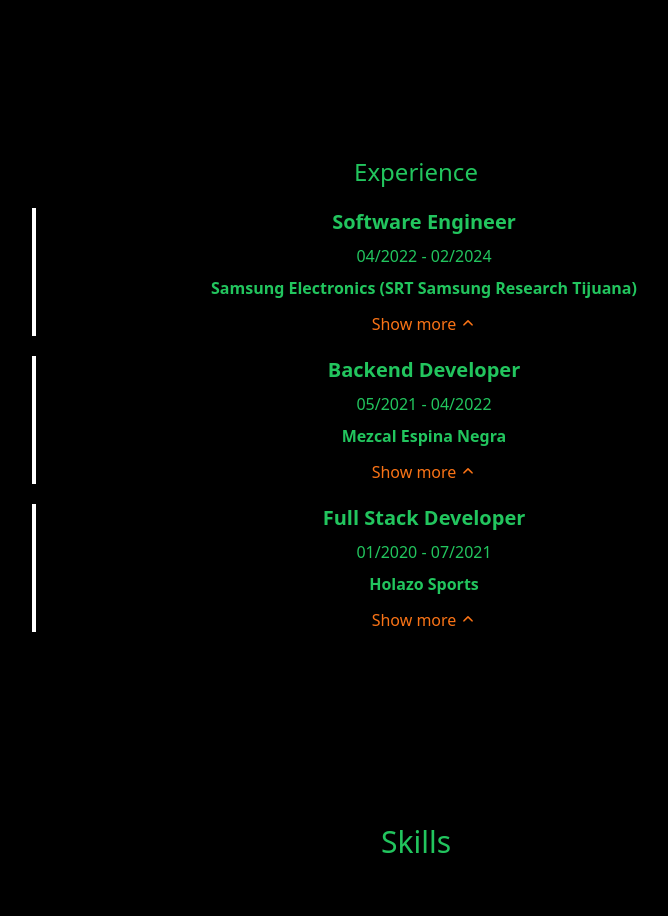
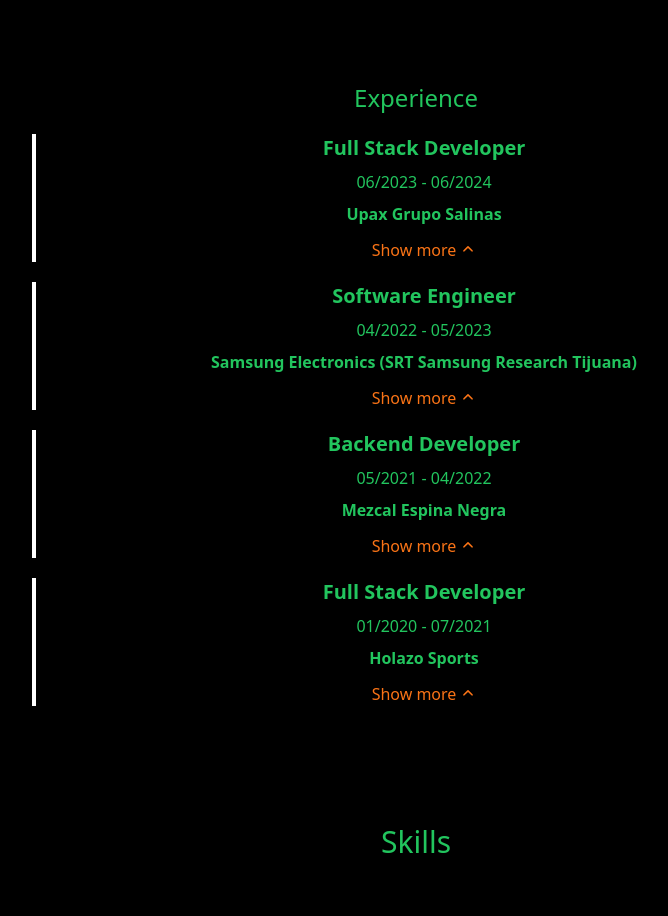
Before and after one commit to psyc023/Cv-Felipe, a React (Create React App) app: page / in a window 1280 px wide. Shown: the part 1920-2836 px from the top of the page, without its empty margins (224-892 px from the left). Built offline with nearby package versions, Linux system fonts and the light colour scheme.

Commit message:
adding links

```diff
--- a/src/components/Experience.tsx
+++ b/src/components/Experience.tsx
@@ -10,9 +10,27 @@
 
   const experienceData = [
     {
+      title: 'Full Stack Developer',
+      company: 'Upax Grupo Salinas',
+      period: '06/2023 - 06/2024',
+      description: ` • Development and Technical Support
+• Experience in testing and developing TV and Android applications (Tizen, Android)
+• App code modification (Front)
+• Project documentation
+• Version control tools like Git and Gogs for efficient code management and collaboration. Skilled in documenting projects to ensure clarity and maintain comprehensive records.
+• Experience with HTML5, CSS, and Vue.js in application development.
+• .NET, .NET Core, Entity Framework, and LINQ for development.
+• Experience with AWS services
+• Windows Services Experience.
+• IIS
+• API Experience consuming and developing, using JavaScript (JS), (TS) and ASP.
+• C++ development
+`,
+    },
+    {
       title: 'Software Engineer',
       company: 'Samsung Electronics (SRT Samsung Research Tijuana)',
-      period: '04/2022 - 02/2024',
+      period: '04/2022 - 05/2023',
       description: `Development and Technical Support\n• Testing\n• Experience in testing and developing TV and Android applications (Tizen, Android)\n• Led Metadata research for an IoT application, collaborating on the development and implementation of metadata functionality.\n• TAM (Technical Account Manager): Gathering partner requirements (scope, timeline, etc.) Managing the timely release of the application, providing technical support in case of any issues during app implementation.\n• Support for launching all US and LATAM applications for new products\n• App code modification\n• Project documentation\n• Version control tools like Git and Gogs for efficient code management and collaboration. Skilled in documenting projects to ensure clarity and maintain comprehensive records.\n• Software Management: Proficient in administering programs like Magic Info and Knox for real-time screen monitoring, updating, modifying, and deploying applications.\n• Experience with HTML5, CSS, and Vue.js in application development.\n• .NET, .NET Core, Entity Framework, and LINQ for development.\n• Experience with AWS services (EC2, RDS, Lambda, CloudWatch, API Gateway) including database migration to zoho CRM.`,
     },
     {
```
Also changed, not shown: 2 other files (tests, documents, lock files or other folders).
